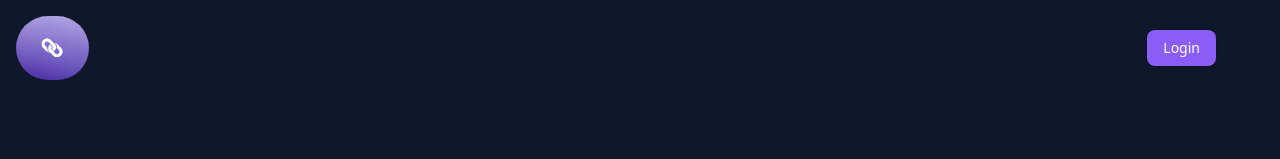
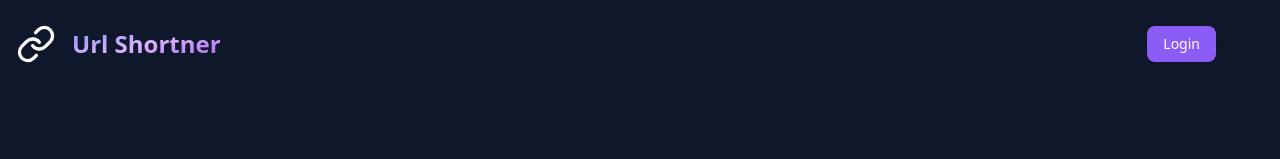
Before and after one commit to mehul-anand/urlShortner, a React (Vite) app in the folder client/: page / in a window 1280 px wide. Shown: the top 159 px of the page. Built offline with nearby package versions, Linux system fonts and the light colour scheme; no server answers.

Commit message:
header text gradient

```diff
--- a/client/src/components/header.jsx
+++ b/client/src/components/header.jsx
@@ -24,8 +24,10 @@ const Header = () => {
   return (
     <>
       <nav className="py-4 px-4 flex justify-between items-center">
-        <Link to="/">
-          <img src="/logo.png" alt="logo" className="h-16 rounded-full" />
+        <Link to="/" className="flex items-center justify-center gap-4">
+          {/* <img src="/logo.png" alt="logo" className="h-16 rounded-full" /> */}
+          <LinkIcon className="h-14 w-10 text-white"/>
+          <h2 className="text-2xl gradient-text">Url Shortner</h2>
         </Link>
         <div className="pr-12">
           {!user ? (
```
